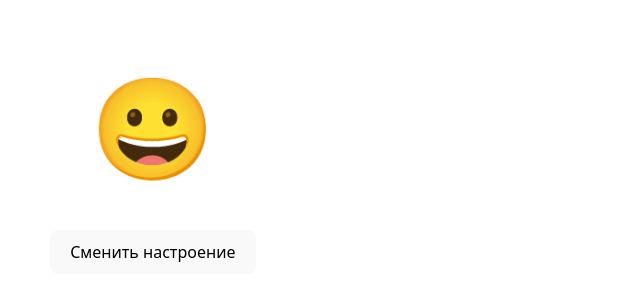
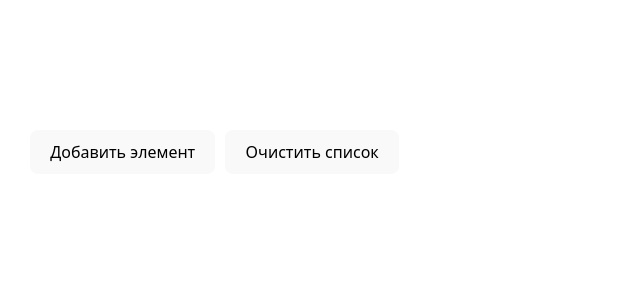
Before and after one commit to Regina-hub05/Regina-task-1, a React (Vite) app: page / in a window 1280 px wide. Shown: the part 238-538 px from the top of the page, without its empty margins (0-640 px from the left). Built offline with nearby package versions, Linux system fonts and the light colour scheme.

Commit message:
list of items

```diff
--- a/src/App.jsx
+++ b/src/App.jsx
@@ -1,31 +1,35 @@
 
 
 import React, { useState } from 'react';
+function App() {
+  const [items, setItems] = useState([]);
 
-function App() {
-  const emojis = ['😀', '😐', '😢'];
+  const [counter, setCounter] = useState(1);
 
-  const [emojiIndex, setEmojiIndex] = useState(0);
-  const changeEmoji = () => {
-    let nextIndex = emojiIndex + 1;
-
-    if (nextIndex > 2) {
-      nextIndex = 0;
-       }
-
-    setEmojiIndex(nextIndex);
+  const addItem = () => {
+    setItems([...items, `Элемент ${counter}`]);
+    setCounter(counter + 1);
   };
 
+  const clearList = () => {
+    setItems([]);
+    setCounter(1);
+  };
   return (
-    <div style={{ padding: '50px', textAlign: 'center' }}>
+    <div style={{ padding: '30px' }}>
+      <button onClick={addItem} style={{ marginRight: '10px' }}>
+        Добавить элемент
+      </button>
+      <button onClick={clearList}>
+        Очистить список
+      </button>
 
-      <div style={{ fontSize: '100px', marginBottom: '30px' }}>
-        {emojis[emojiIndex]}
-      </div>
-
-      <button onClick={changeEmoji}>Сменить настроение</button>
+      <ul style={{ marginTop: '20px' }}>
+        {items.map((item, index) => (
+          <li key={index}>{item}</li>
+        ))}
+      </ul>
     </div>
   );
 }
-
 export default App;
```
